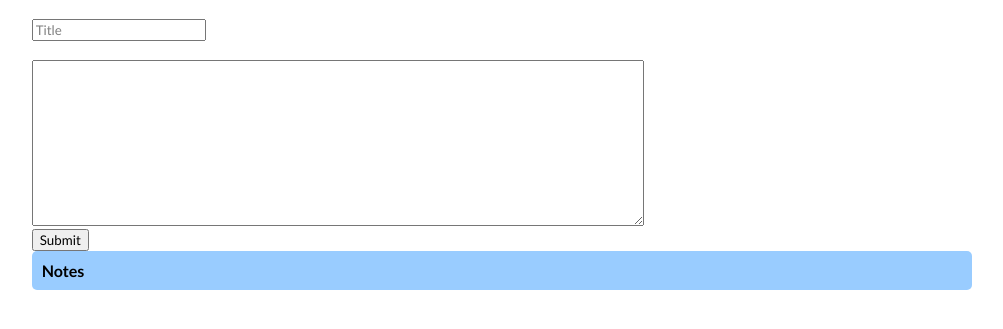
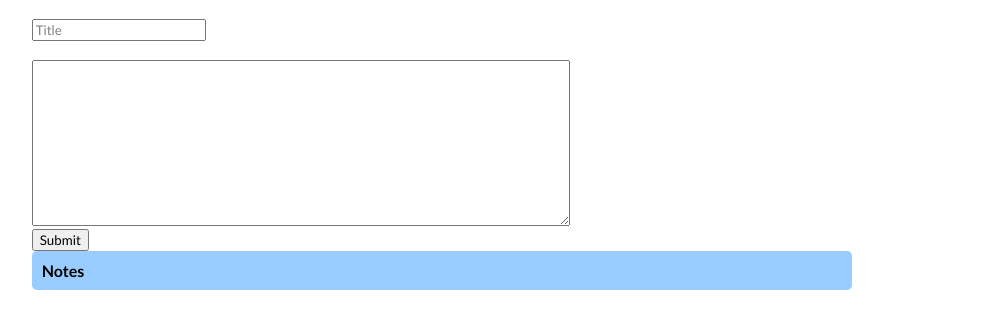
Before and after one commit to pat-kelly/noteIfy, a plain HTML site: page index.html in a window 1280 px wide. Shown: the part 63-392 px from the top of the page, without its empty margins (138-1141 px from the left). Drawn offline with nearby package versions, Linux system fonts and the light colour scheme.

Commit message:
minor sizing things

```diff
--- a/index.html
+++ b/index.html
@@ -13,7 +13,7 @@
             <h1>this.append("cleverTitle")</h1>
             <div id="noteEntry">
                 <input id="noteTitle" type="text" name="title" value="Title"><br/><br/>
-                <textarea id="body" name="body" cols="80" rows="10"></textarea><br/>
+                <textarea id="body" name="body" cols="70" rows="10"></textarea><br/>
                 <button id="saveNote" name="submit">Submit</button>
                 <button id="printNotes">Console Print</button>
             </div>
--- a/stylesheet.css
+++ b/stylesheet.css
@@ -14,6 +14,7 @@
 	background-color: #99ccff;
 	border-radius: 5px;
 	padding: 10px 10px;
+	max-width: 800px;
 }
 
 #noteTitle{
```
